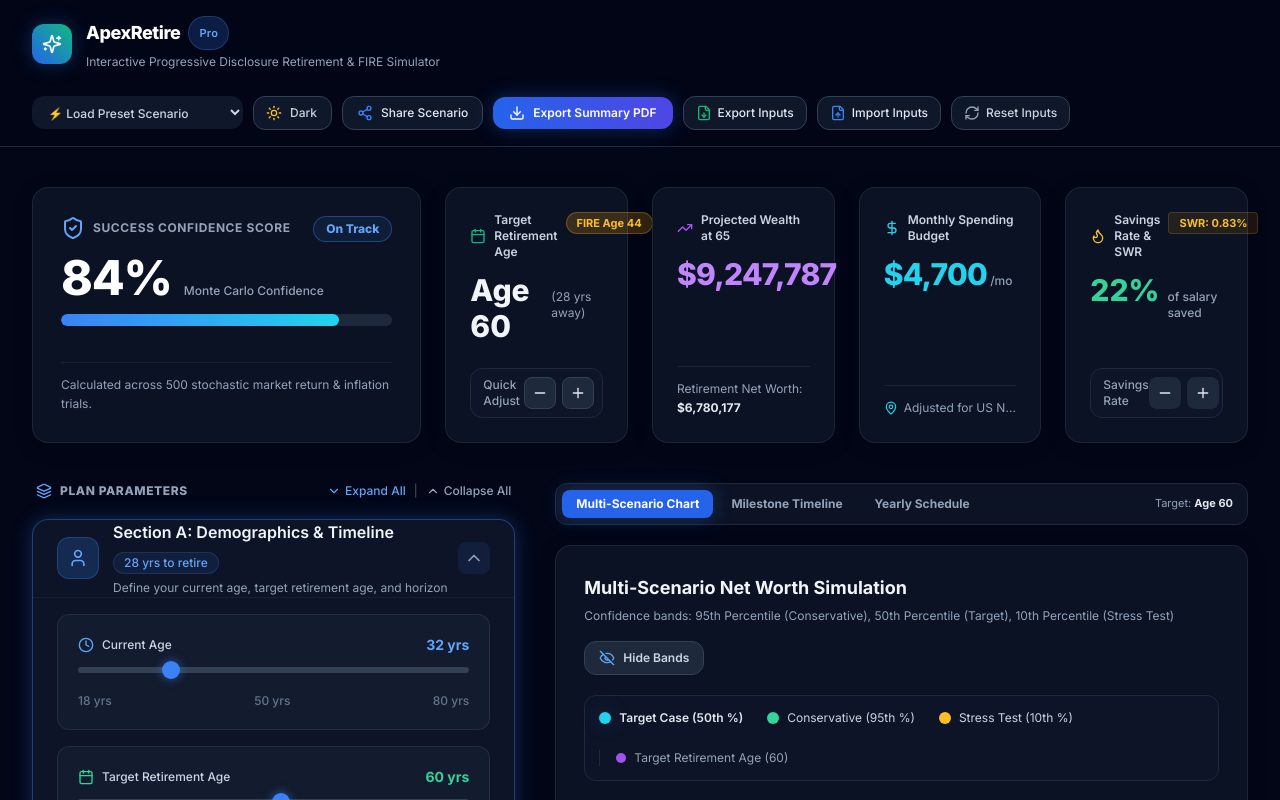
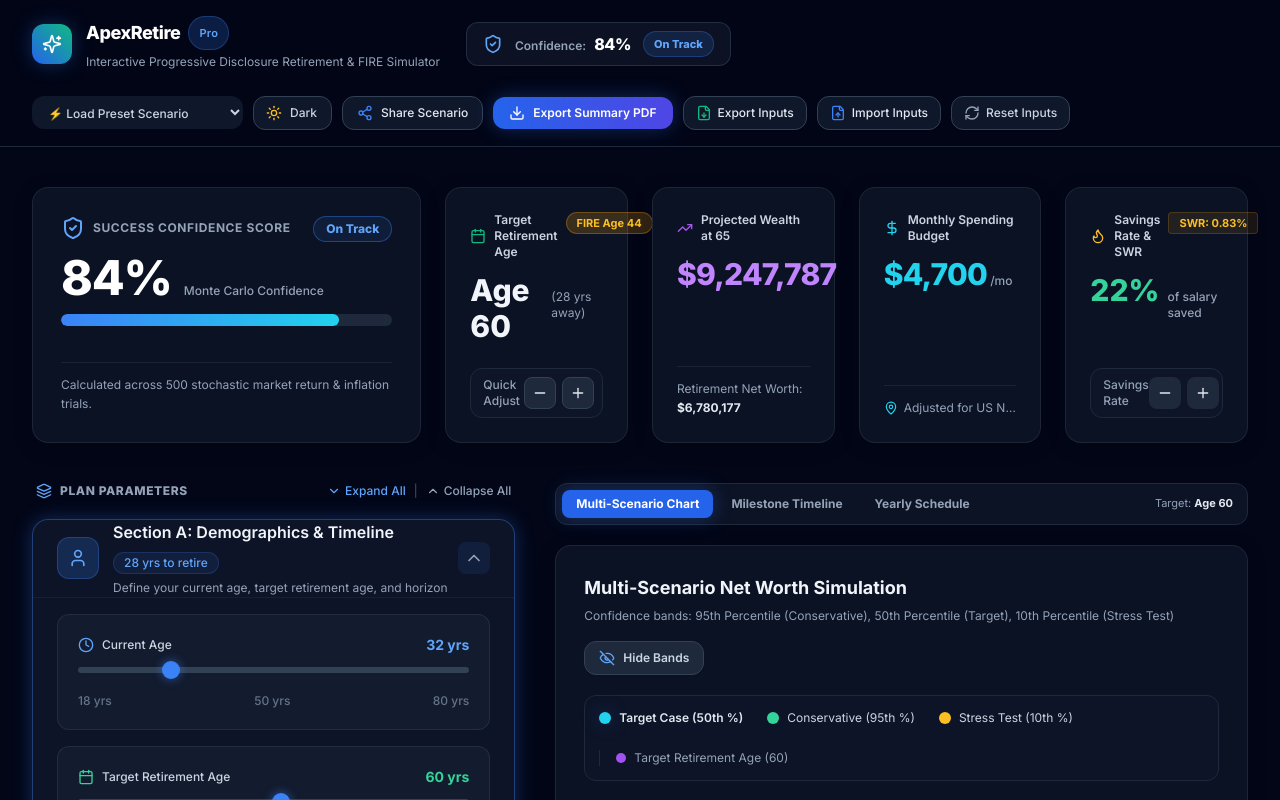
Before and after one commit to misterpear0904/retirement-calculator, a React (Vite) app: page / in a window 1280 px wide. Shown: the top 800 px of the page. Built offline with nearby package versions, Linux system fonts and the light colour scheme.

Commit message:
adding in confidence score into the header

```diff
--- a/src/App.tsx
+++ b/src/App.tsx
@@ -231,6 +231,7 @@
         onTriggerToast={(msg) => setToastMessage(msg)}
         isDark={isDark}
         onToggleTheme={() => setIsDark(!isDark)}
+        successRate={simulationResult.successRate}
       />
 
       <main className="flex-1 max-w-[1920px] w-full mx-auto px-4 sm:px-6 lg:px-8 py-8 sm:py-10 space-y-8 sm:space-y-10">
--- a/src/components/Header.tsx
+++ b/src/components/Header.tsx
@@ -1,5 +1,5 @@
 import React, { useState } from 'react';
-import { Download, Share2, Sparkles, Check, RefreshCw, Sun, Moon, FileDown, FileUp } from 'lucide-react';
+import { Download, Share2, Sparkles, Check, RefreshCw, Sun, Moon, FileDown, FileUp, ShieldCheck } from 'lucide-react';
 import { RetirementState } from '../types/retirement';
 import { encodeStateToUrl } from '../utils/urlEncoder';
 
@@ -13,6 +13,7 @@
   onTriggerToast: (msg: string) => void;
   isDark: boolean;
   onToggleTheme: () => void;
+  successRate: number;
 }
 
 export const Header: React.FC<Props> = ({
@@ -25,6 +26,7 @@
   onTriggerToast,
   isDark,
   onToggleTheme,
+  successRate,
 }) => {
   const [copied, setCopied] = useState(false);
 
@@ -35,6 +37,15 @@
     onTriggerToast('Copied shareable scenario URL to clipboard!');
     setTimeout(() => setCopied(false), 2500);
   };
+
+  const getSuccessBadge = (rate: number) => {
+    if (rate >= 85) return { label: 'Very Safe', style: 'bg-emerald-500/15 border-emerald-500/30 text-emerald-400' };
+    if (rate >= 70) return { label: 'On Track', style: 'bg-blue-500/15 border-blue-500/30 text-blue-400' };
+    if (rate >= 50) return { label: 'Moderate Risk', style: 'bg-amber-500/15 border-amber-500/30 text-amber-400' };
+    return { label: 'High Risk', style: 'bg-red-500/15 border-red-500/30 text-red-400' };
+  };
+
+  const badge = getSuccessBadge(successRate);
 
   return (
     <header className="border-b border-slate-800 bg-slate-950/80 backdrop-blur-md sticky top-0 z-40 transition-colors shadow-sm">
@@ -51,6 +62,18 @@
             <p className="text-xs text-slate-400 hidden sm:block mt-0.5 leading-relaxed">
               Interactive Progressive Disclosure Retirement & FIRE Simulator
             </p>
+          </div>
+
+          {/* Sticky Success Confidence Score Badge */}
+          <div className="flex items-center gap-3 ml-3 px-4 py-2 rounded-xl bg-slate-900/80 border border-slate-700/60 shadow-sm">
+            <ShieldCheck className="w-5 h-5 text-blue-400 shrink-0" />
+            <div className="flex items-baseline gap-2">
+              <span className="text-xs font-semibold text-slate-400 hidden md:inline">Confidence:</span>
+              <span className="text-base font-black text-white tracking-tight">{successRate}%</span>
+            </div>
+            <span className={`text-[11px] font-extrabold px-2.5 py-1 rounded-full border ${badge.style}`}>
+              {badge.label}
+            </span>
           </div>
         </div>
 
```
